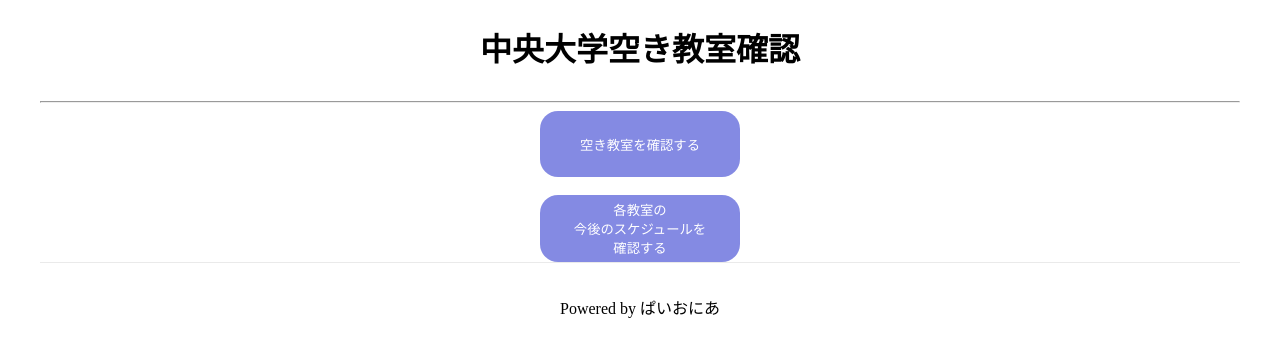
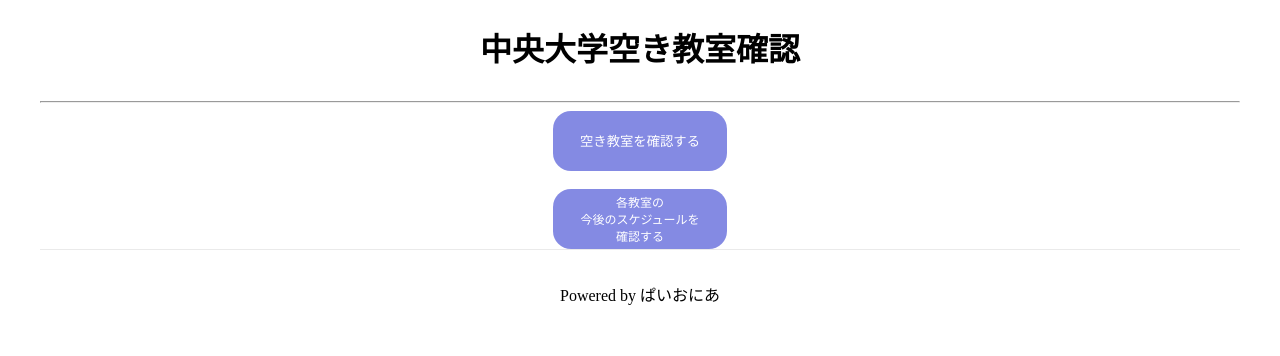
Before and after one commit to v-code-team-pioneer-inc/ccrs-frontend, a Next.js app: page / in a window 1280 px wide. Shown: the top 356 px of the page. Built offline with nearby package versions, Linux system fonts and the light colour scheme.

Commit message:
ボタンサイズの変更

```diff
--- a/styles/top/ToSearchButton.module.css
+++ b/styles/top/ToSearchButton.module.css
@@ -1,6 +1,6 @@
 .link_button{
-    width: 15em;
-    height: 5em;
+    width: 13em;
+    height: 4.5em;
     color: rgb(255, 255, 255);
     background-color: rgb(132, 138, 227);
     border: none;
@@ -8,10 +8,11 @@
 }
 .link_button:active{
     color: rgb(93, 102, 229);
-    background-color: rgb(211, 211, 211);
+    background-color: rgb(220, 220, 220);
 }
 .link_button2{
-    width: 15em;
+    font-size: 75%;
+    width: 14.5em;
     height: 5em;
     color: rgb(255, 255, 255);
     background-color:rgb(132, 138, 227) ;
@@ -20,7 +21,7 @@
 }
 .link_button2:active{
     color:rgb(93, 102, 229) ;
-    background-color: rgb(211, 211, 211);
+    background-color: rgb(220, 220, 220);
 }
 .container{
     display: flex;
```
